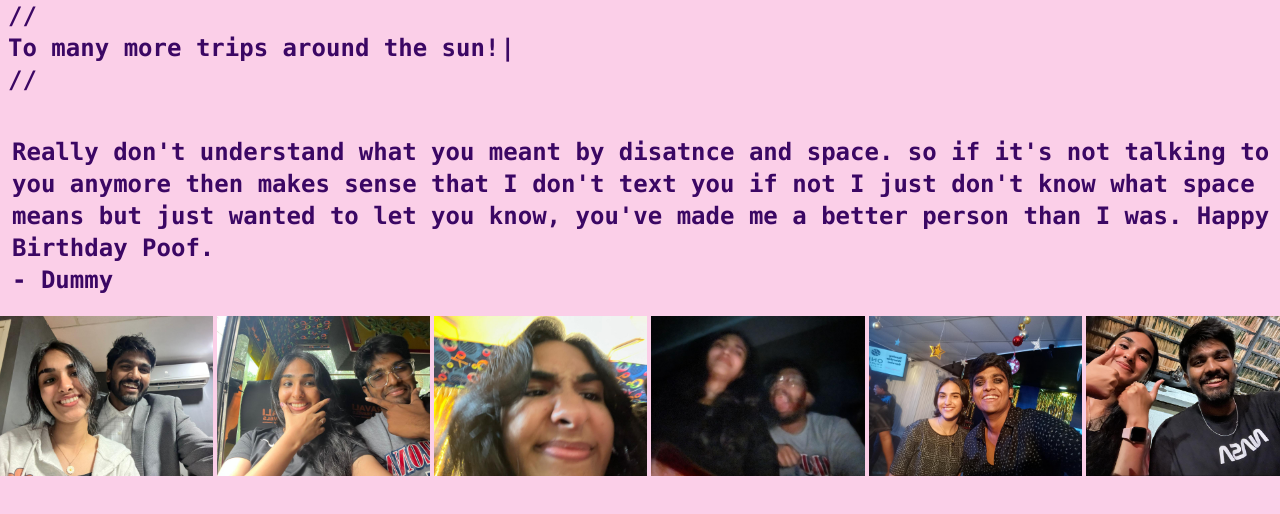
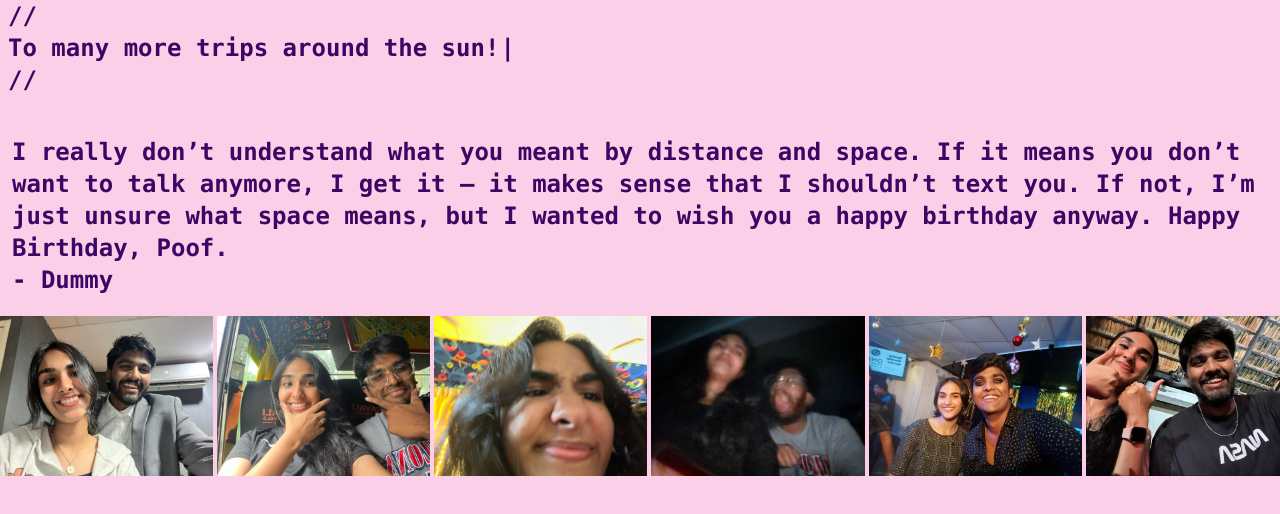
Before and after one commit to RyanBantu/bling, a React (Create React App) app: page / in a window 1280 px wide. Shown: the top 514 px of the page. Built offline with nearby package versions, Linux system fonts and the light colour scheme.

Commit message:
Refactor birthday message for better understanding
Reword birthday message for clarity and tone.

```diff
--- a/src/App.js
+++ b/src/App.js
@@ -21,7 +21,10 @@
 //
 <div className='flex-col justify-center mt-10 mx-1 bg-pink-200 '>
 
- Really don't understand what you meant by disatnce and space. so if it's not talking to you anymore then makes sense that I don't text you if not I just don't know what space means but just wanted to let you know, you've made me a better person than I was. Happy Birthday Poof.
+I really don’t understand what you meant by distance and space. If it means you don’t want to talk anymore, I get it — it makes sense that I shouldn’t text you. If not, I’m just unsure what space means, but I wanted to wish you a happy birthday anyway.
+
+Happy Birthday, Poof.
+
 <div> </div>
 - Dummy
 
```
